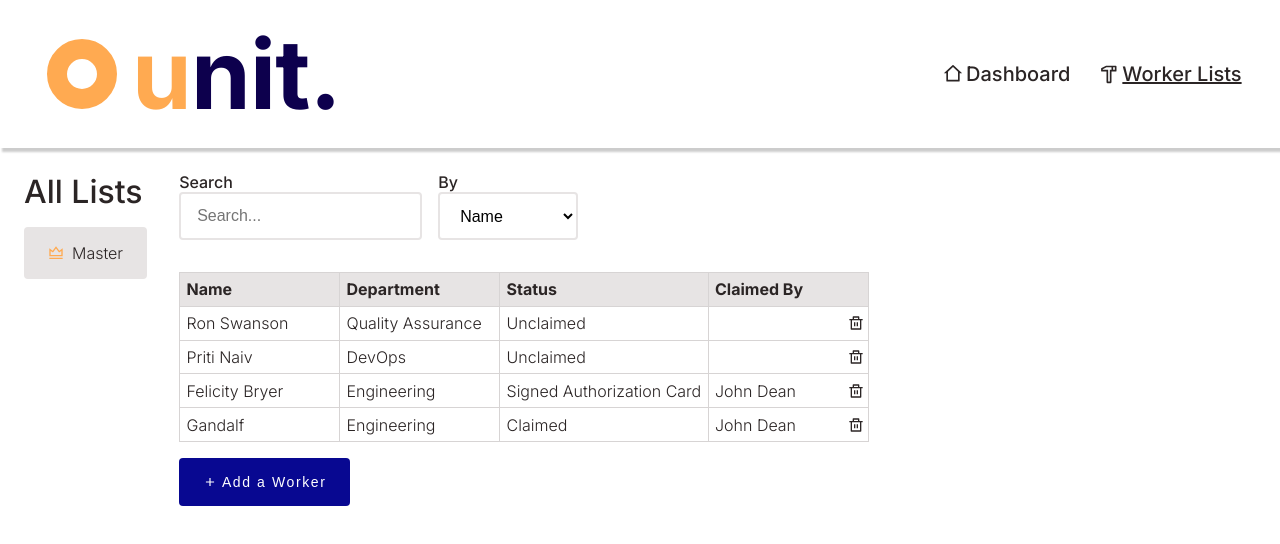
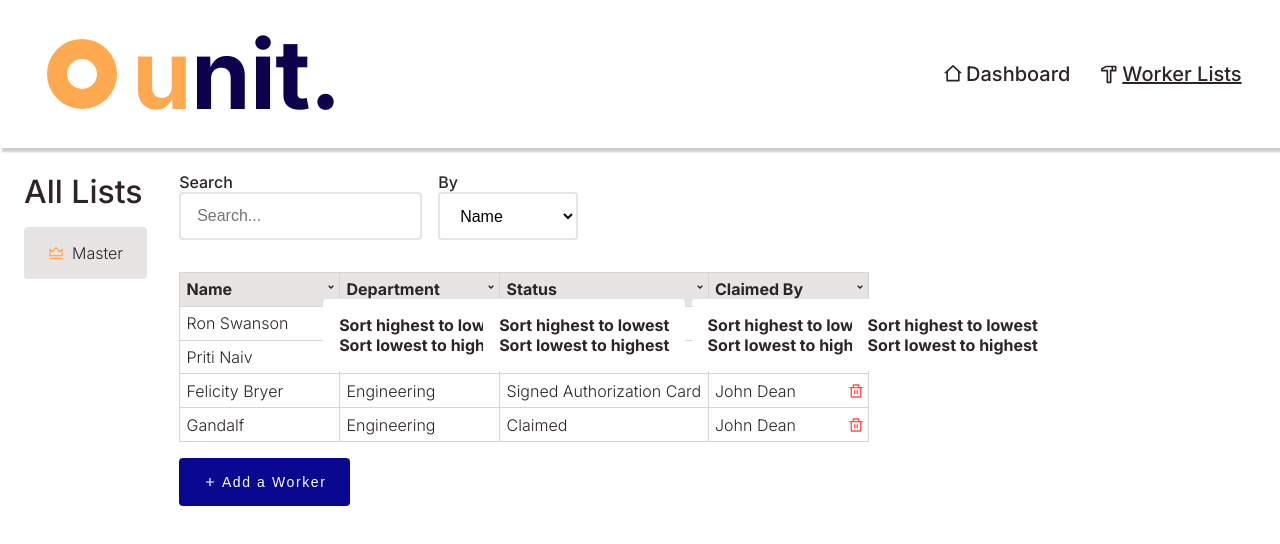
Before and after one commit to anoeticbeaver312/development, a Next.js app: page /workers in a window 1280 px wide. Shown: the top 544 px of the page. Built offline with nearby package versions, Linux system fonts and the light colour scheme.

Commit message:
refactor: in Flex.tsx, rename styling to classes so we can also have a

```diff
--- a/components/layout/Flex/index.tsx
+++ b/components/layout/Flex/index.tsx
@@ -7,13 +7,14 @@ interface FlexProps {
   alignItems?: "alignCenter" | "alignStart" | "alignEnd";
   justifyContent?: "justyCenter" | "justifyStart" | "justifyEnd" | "justifyAround" | "justifyBetween";
   children: React.ReactNode;
-  styling?: string;
+  classes?: string;
+  styling?: { [style: string]: string };
   handleOnClick?: () => void;
 }
 
 function Flex(props: FlexProps) {
   return (
-    <div onClick={() => props.handleOnClick ? props.handleOnClick() : {}} className={`${styles.flexContainer} ${props.padding ? styles.padding : ""} ${styles[props.direction ?? ""] ?? ""} ${styles[props.gap ?? ""] ?? ""} ${styles[props.alignItems ?? ""] ?? ""} ${styles[props.justifyContent ?? ""] ?? ""} ${props.styling ?? ""}`}>
+    <div onClick={() => props.handleOnClick ? props.handleOnClick() : {}} style={props.styling ?? {}} className={`${styles.flexContainer} ${props.padding ? styles.padding : ""} ${styles[props.direction ?? ""] ?? ""} ${styles[props.gap ?? ""] ?? ""} ${styles[props.alignItems ?? ""] ?? ""} ${styles[props.justifyContent ?? ""] ?? ""} ${props.classes ?? ""}`}>
       {props.children}
     </div>
   )
--- /dev/null
+++ b/components/layout/Table/SortMenu/SortMenu.module.css
@@ -0,0 +1,4 @@
+.sortItem:hover {
+  cursor: pointer;
+  background-color: var(--grayscale-1);
+}
--- /dev/null
+++ b/components/layout/Table/SortMenu/index.tsx
@@ -0,0 +1,26 @@
+import Tooltip from "../../Tooltip";
+import * as ri from "react-icons/ri";
+import styles from "./SortMenu.module.css";
+
+interface SortMenuProps {
+  handleSortAscending: () => void;
+  handleSortDescending: () => void;
+}
+
+function SortMenu(props: SortMenuProps) {
+  return (
+    <div>
+      <ri.RiArrowDropDownLine onClick={() => { }} />
+      <Tooltip open={true} position={{ x: "0", y: "0" }}>
+        <div className={styles.sortItem} onClick={() => props.handleSortDescending()}>
+          Sort highest to lowest
+        </div>
+        <div className={styles.sortItem} onClick={() => props.handleSortAscending()}>
+          Sort lowest to highest
+        </div>
+      </Tooltip>
+    </div >
+  )
+}
+
+export default SortMenu;
--- a/components/layout/Table/Table.module.css
+++ b/components/layout/Table/Table.module.css
@@ -41,4 +41,15 @@
   transform: translateY(-50%);
 
   cursor: pointer;
+
+  color: var(--red-1);
 }
+
+.sort {
+  position: absolute;
+  right: 0;
+  top: 50%;
+  transform: translateY(-50%);
+
+  z-index: 10;
+}
--- a/components/layout/Table/index.tsx
+++ b/components/layout/Table/index.tsx
@@ -3,6 +3,7 @@ import * as ri from "react-icons/ri";
 import Flex from "../Flex";
 import Button from "../../input/Button";
 import { useEffect, useState } from "react";
+import SortMenu from "./SortMenu";
 
 interface TableProps {
   // the headers of the table
@@ -18,6 +19,7 @@ interface TableProps {
 }
 
 function Table(props: TableProps) {
+  const [headersSort, setHeadersSort] = useState<{ header: string, direction: 1 | -1 }>();
   const [newRowOpen, setNewRowOpen] = useState(false);
   const [newRow, setNewRow] = useState<Array<string>>([])
 
@@ -36,7 +38,7 @@ function Table(props: TableProps) {
   }
 
   useEffect(() => {
-    setNewRow(props.data.map(_ => ""))
+    setNewRow(props.data.map(_ => ""));
   }, [props.data, newRowOpen])
 
   return (
@@ -44,7 +46,12 @@ function Table(props: TableProps) {
       <table className={styles.table}>
         <thead>
           <tr>
-            {props.headers.map((header: string) => <th>{header}</th>)}
+            {props.headers.map((header: string) => <th>
+              {header}
+              <div className={styles.sort}>
+                <SortMenu handleSortAscending={() => setHeadersSort({ header: header, direction: 1 })} handleSortDescending={() => setHeadersSort({ header: header, direction: -1 })} />
+              </div>
+            </th>)}
           </tr>
         </thead>
         <tbody>
--- /dev/null
+++ b/components/layout/Tooltip/Tooltip.module.css
@@ -0,0 +1,16 @@
+.tooltip {
+  position: absolute;
+  z-index: 10;
+
+  width: max-content;
+
+  padding: 1rem;
+
+  background-color: white;
+
+  border-radius: 4px;
+}
+
+.inactive {
+  display: none;
+}
--- /dev/null
+++ b/components/layout/Tooltip/index.tsx
@@ -0,0 +1,18 @@
+import Flex from "../Flex";
+import styles from "./Tooltip.module.css";
+
+interface TooltipProps {
+  open: boolean;
+  children: React.ReactNode;
+  position: { x: string, y: string };
+}
+
+function Tooltip(props: TooltipProps) {
+  return (
+    <Flex styling={{ left: props.position.x, right: props.position.y }} classes={`${styles.tooltip} ${props.open ? "" : styles.inactive}`} direction="column">
+      {props.children}
+    </Flex>
+  )
+}
+
+export default Tooltip;
--- a/components/page-elements/Header/Logo/index.tsx
+++ b/components/page-elements/Header/Logo/index.tsx
@@ -4,7 +4,7 @@ import styles from "./Logo.module.css";
 function Logo() {
   return (
     <Flex alignItems="alignCenter">
-      <Flex styling={styles.iconContainer}>
+      <Flex classes={styles.iconContainer}>
         <svg className={styles.svg} viewBox="0 0 100 100">
           <circle cx="50" cy="50" r="25" fill="none" stroke="var(--orange-1)" strokeWidth="20" strokeDasharray="314.159265359 314.159265359"></circle>
         </svg>
--- a/components/page-elements/Header/index.tsx
+++ b/components/page-elements/Header/index.tsx
@@ -5,7 +5,7 @@ import styles from "./Header.module.css";
 
 function Header() {
   return (
-    <Flex justifyContent="justifyBetween" styling={`shadow-1 ${styles.container}`}>
+    <Flex justifyContent="justifyBetween" classes={`shadow-1 ${styles.container}`}>
       <Logo />
       <HeaderLinks />
     </Flex>
--- a/components/page-elements/WorkerListMenu/WorkerListMenuItem/index.tsx
+++ b/components/page-elements/WorkerListMenu/WorkerListMenuItem/index.tsx
@@ -11,7 +11,7 @@ interface WorkerListMenuItemProps {
 
 function WorkerListMenuItem(props: WorkerListMenuItemProps) {
   return (
-    <Flex gap="gapSmall" alignItems="alignCenter" handleOnClick={props.handleOnClick} styling={`${styles.item} ${props.selected ? styles.selected : ""}`}>
+    <Flex gap="gapSmall" alignItems="alignCenter" handleOnClick={props.handleOnClick} classes={`${styles.item} ${props.selected ? styles.selected : ""}`}>
       {props.name === "Master" ? <ri.RiVipCrownLine className={styles.crown} /> : <></>}
       <p>{props.name}</p>
     </Flex>
```
